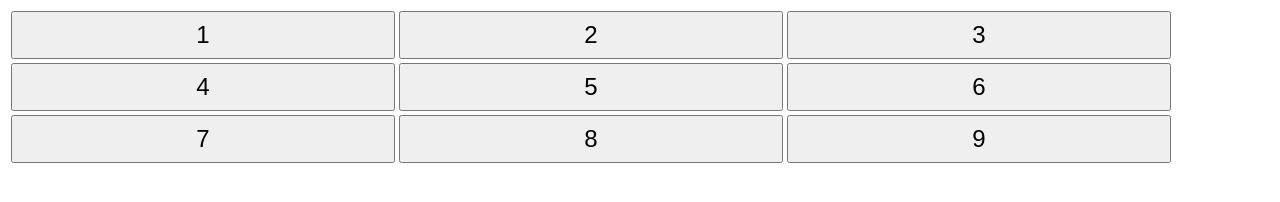
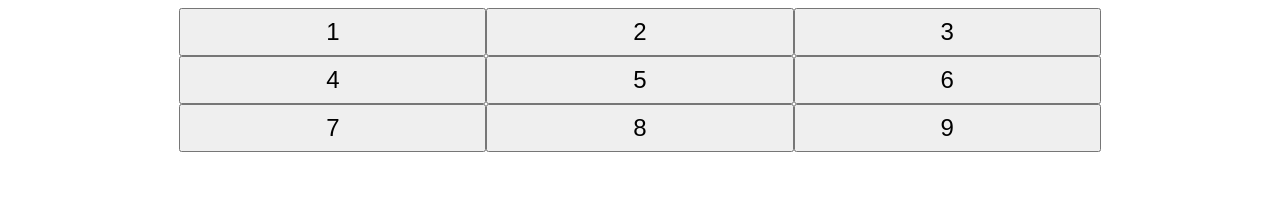
Before and after one commit to BaoJay/Rotate-Clockwise-Number, a plain HTML site: page index.html in a window 1280 px wide. Drawn offline with Linux system fonts and the light colour scheme.

Commit message:
Refactor - styling & html

```diff
--- a/index.html
+++ b/index.html
@@ -9,41 +9,15 @@
   </head>
   <body>
     <div id="btns">
-      <table>
-        <tr>
-          <td>
       <button id="btn1">1</button>
-          </td>
-          <td>
       <button id="btn2">2</button>
-          </td>
-          <td>
       <button id="btn3">3</button>
-          </td>
-        </tr>
-        <tr>
-          <td>
       <button id="btn4">4</button>
-          </td>
-          <td>
       <button id="btn5">5</button>
-          </td>
-          <td>
       <button id="btn6">6</button>
-          </td>
-        </tr>
-        <tr>
-          <td>
       <button id="btn7">7</button>
-          </td>
-          <td>
       <button id="btn8">8</button>
-          </td>
-          <td>
       <button id="btn9">9</button>
-          </td>
-        </tr>
-      </table>
     </div>
 
     <script type="text/javascript" src="app.js"></script>
--- a/style.css
+++ b/style.css
@@ -1,5 +1,13 @@
+body {
+  display: flex;
+  justify-content: center;
+}
+
 #btns {
   width: 75vw;
+  display: flex;
+  justify-content: center;
+  flex-wrap: wrap;
 }
 
 #btn1,
@@ -11,7 +19,7 @@
 #btn7,
 #btn8,
 #btn9 {
-  width: 30vw;
+  width: 32%;
   height: 48px;
   font-size: 24px;
 }
```
Lines whose indentation alone changed are shown as unchanged.
